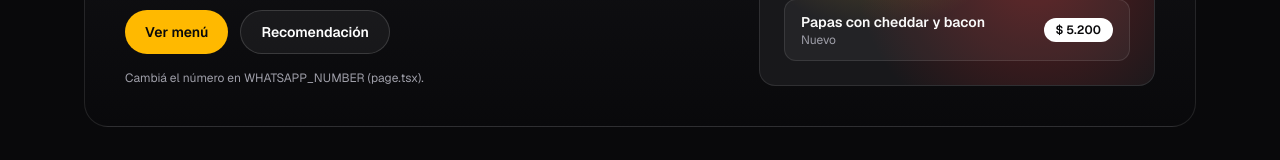
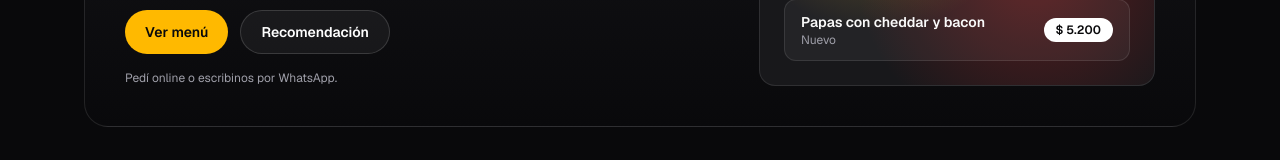
Before and after one commit to DavidSaboredo/hamburcode, a Next.js app in the folder hamburcode-web/: page / in a window 1280 px wide. Shown: the part 394-554 px from the top of the page. Built offline with nearby package versions, Linux system fonts and the light colour scheme.

Commit message:
docs: README para portfolio y quita texto de desarrollo del inicio

```diff
--- a/hamburcode-web/src/app/page.tsx
+++ b/hamburcode-web/src/app/page.tsx
@@ -268,7 +268,7 @@ export default function Home() {
               </a>
             </div>
             <div className="text-xs text-zinc-400">
-              Cambiá el número en WHATSAPP_NUMBER (page.tsx).
+              Pedí online o escribinos por WhatsApp.
             </div>
           </div>
 
```
Also changed, not shown: 2 other files (tests, documents, lock files or other folders).
